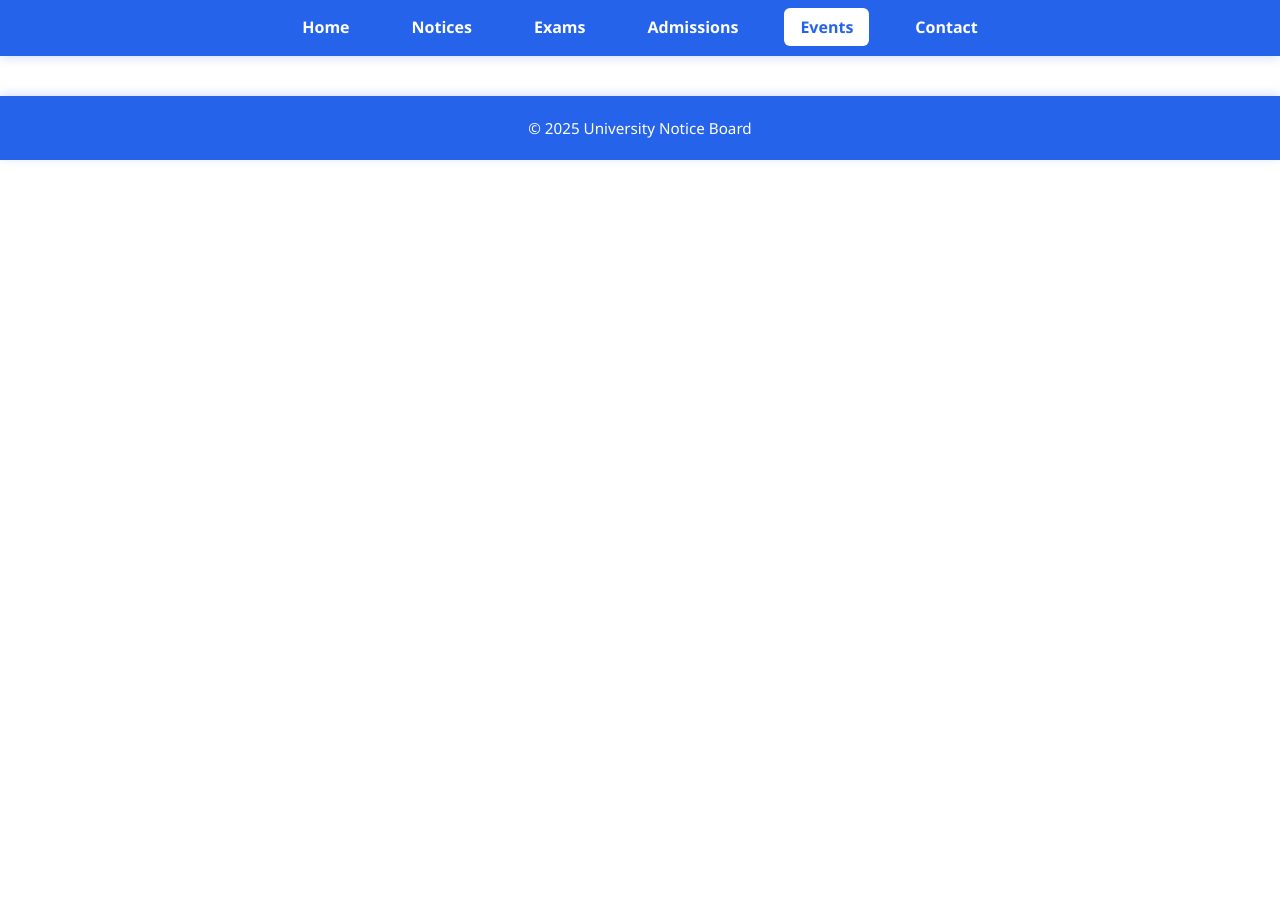
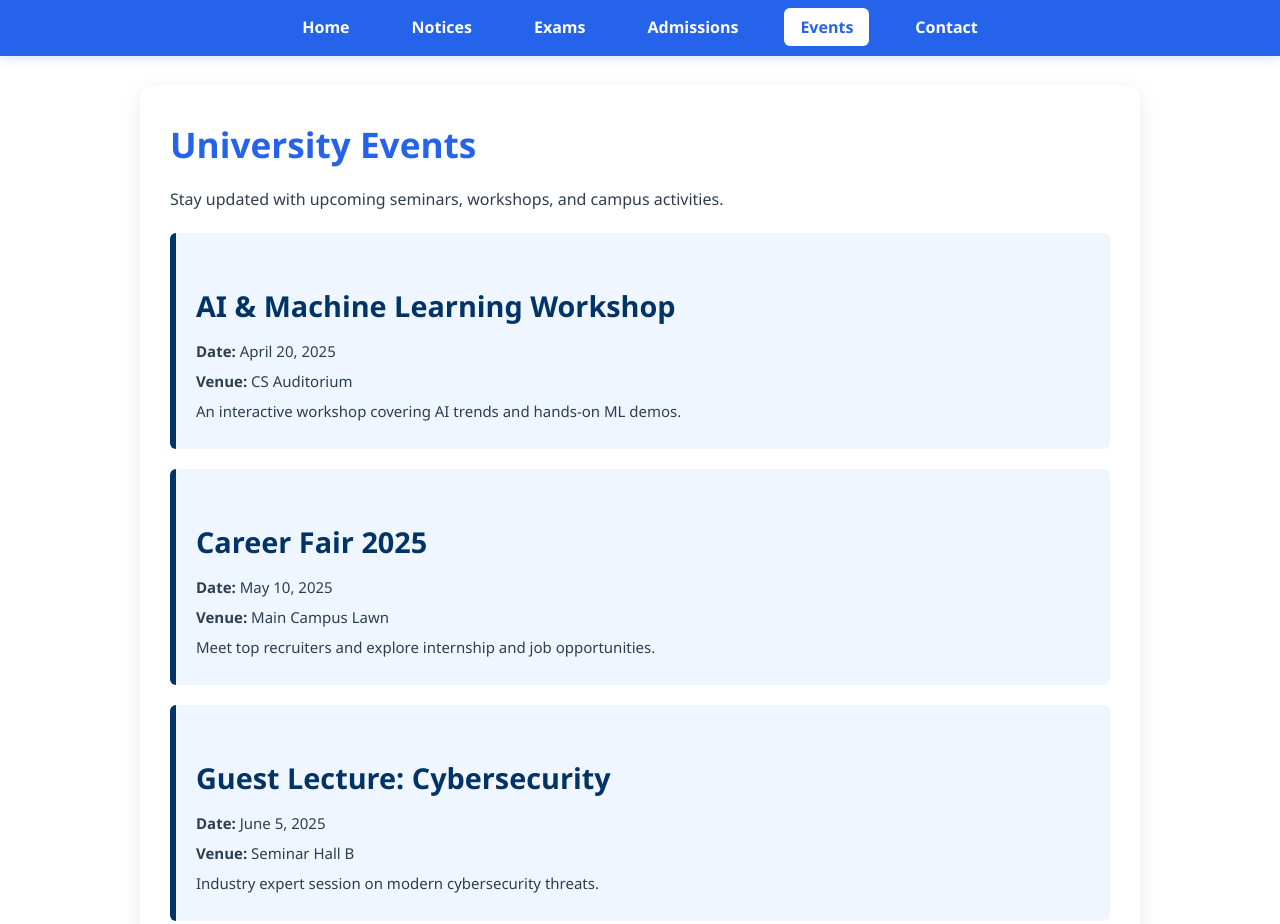
Before and after one commit to DevOps-Fundamentals/uni-notice-board, a website: page src/events.html in a window 1280 px wide. Shown: the top 924 px of the page. Before the commit the page ends 800 px from the top, so only its background shows below. Drawn offline with Linux system fonts and the light colour scheme.

Commit message:
add events.html and update style.css

```diff
--- a/src/events.html
+++ b/src/events.html
@@ -21,7 +21,33 @@
       </ul>
     </nav>
   </header>
+  <main class="container">
+    <h1>University Events</h1>
+    <p>Stay updated with upcoming seminars, workshops, and campus activities.</p>
 
+    <section class="event-list">
+      <article class="event-card">
+        <h2>AI & Machine Learning Workshop</h2>
+        <p><strong>Date:</strong> April 20, 2025</p>
+        <p><strong>Venue:</strong> CS Auditorium</p>
+        <p>An interactive workshop covering AI trends and hands-on ML demos.</p>
+      </article>
+
+      <article class="event-card">
+        <h2>Career Fair 2025</h2>
+        <p><strong>Date:</strong> May 10, 2025</p>
+        <p><strong>Venue:</strong> Main Campus Lawn</p>
+        <p>Meet top recruiters and explore internship and job opportunities.</p>
+      </article>
+
+      <article class="event-card">
+        <h2>Guest Lecture: Cybersecurity</h2>
+        <p><strong>Date:</strong> June 5, 2025</p>
+        <p><strong>Venue:</strong> Seminar Hall B</p>
+        <p>Industry expert session on modern cybersecurity threats.</p>
+      </article>
+    </section>
+  </main>
   <footer>
     <p>&copy; 2025 University Notice Board</p>
   </footer>
--- a/styles/style.css
+++ b/styles/style.css
@@ -251,3 +251,27 @@ footer {
   box-shadow: 0 -2px 10px rgba(37, 99, 235, 0.2);
   font-size: 0.95em;
 }
+
+/* ===== Events Page Styles ===== */
+
+.event-list {
+  margin-top: 20px;
+}
+
+.event-card {
+  background-color: #f0f6ff;
+  padding: 20px;
+  margin-bottom: 20px;
+  border-left: 6px solid #003366;
+  border-radius: 6px;
+}
+
+.event-card h2 {
+  margin-bottom: 10px;
+  color: #003366;
+}
+
+.event-card p {
+  margin-bottom: 6px;
+  font-size: 15px;
+}
```
